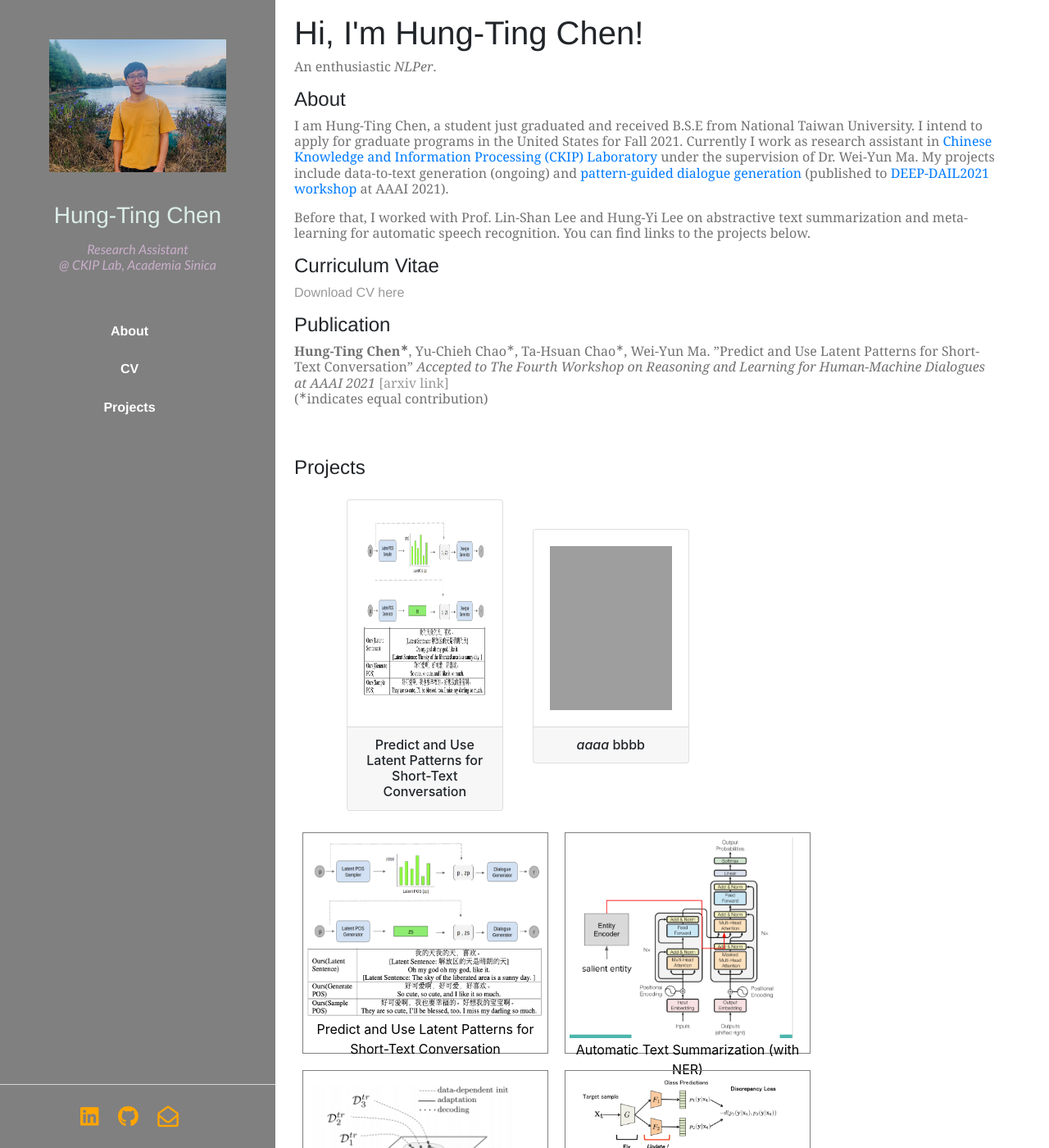
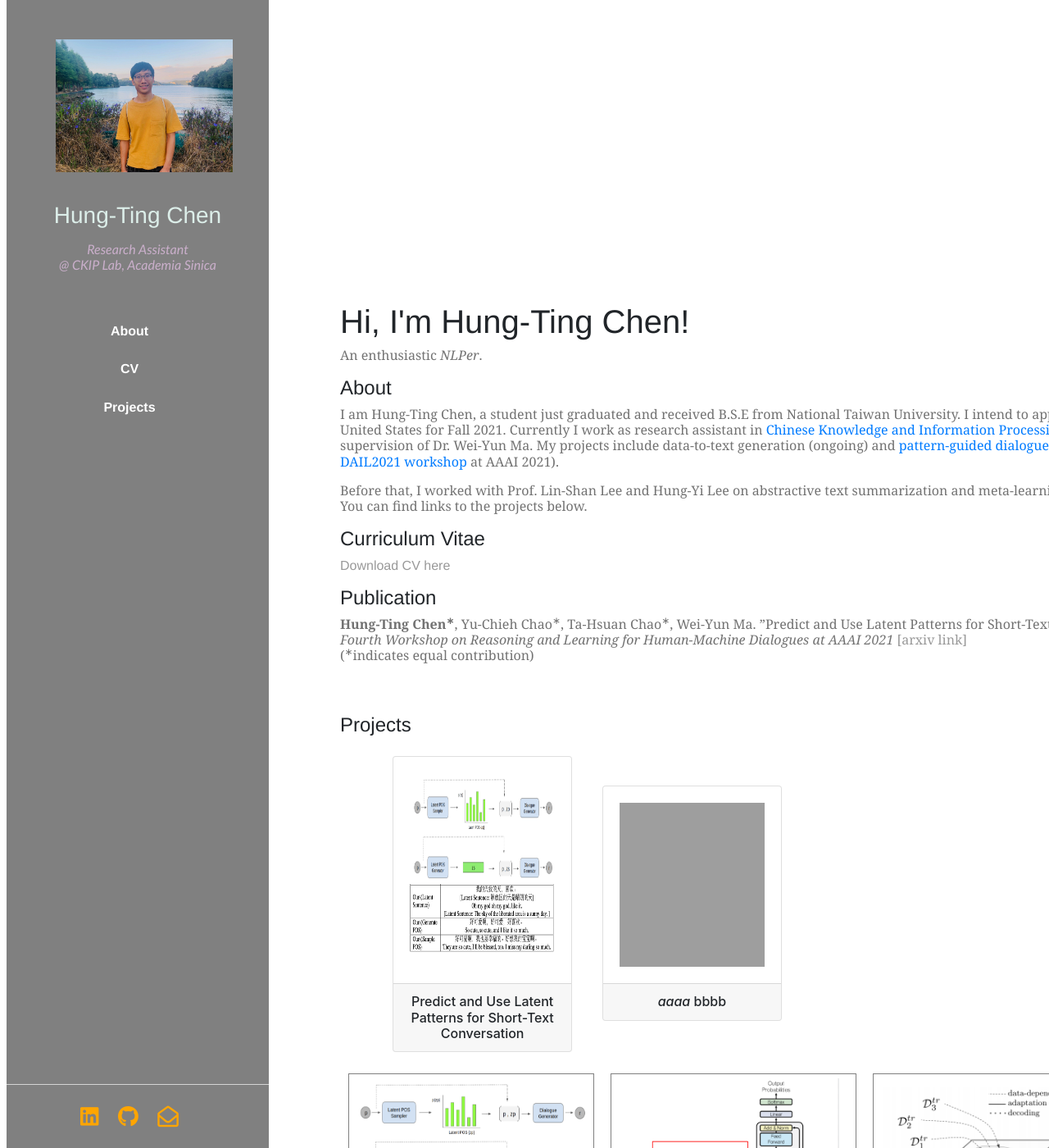
Before and after one commit to timchen0618/timchen0618.github.io, a Jekyll site: the page index.html, which Jekyll copies as it is, in a window 1280 px wide and 1400 px high. Shown: the whole window at 82% size. Built offline with Jekyll 4.4.1, drawn with Linux system fonts in a browser that asks for light colours; nearby versions of some CDN libraries.

Commit message:
modify layout

```diff
--- a/css/main.css
+++ b/css/main.css
@@ -88,7 +88,7 @@
 .tim{
     max-width: 90%;
 }
-
+.col-12 {margin: 22em}
 
 /*.project_block:after {
     display: table;
@@ -165,7 +165,7 @@
         position: fixed;
         text-align: center;
         top: 0;
-        width: auto;
+        width: 20em;
         left: 0;
     }
 
--- a/index.html
+++ b/index.html
@@ -19,8 +19,8 @@
   </head>
   <body>
         <div class="row mx-5 my-3">
-            <div class="col-3">
-                <div id="header">
+            <div class="col">
+                <div id="header" class="mx-2">
                     <header>
                         <span class="image avatar"><img class="tim" src="images/tim2.jpg" alt="not displaying" /></span>
                         <h1 id="logo"><a href="#">Hung-Ting Chen</a></h1>
@@ -44,7 +44,7 @@
                     </footer>
                 </div>
             </div>
-            <div class="col-9">
+            <div class="col-12">
                 <div class="blurb">
                 <h1>Hi, I'm Hung-Ting Chen!</h1>
                 <p> An enthusiastic <em>NLPer</em>. </p>
```
